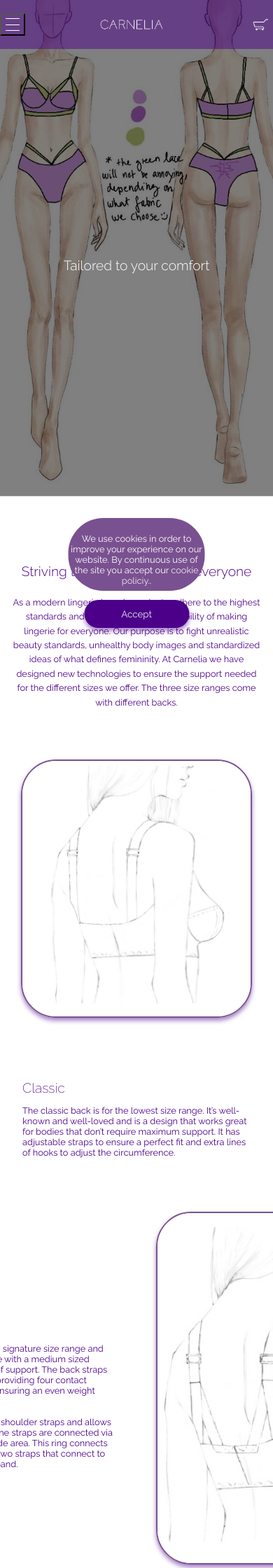
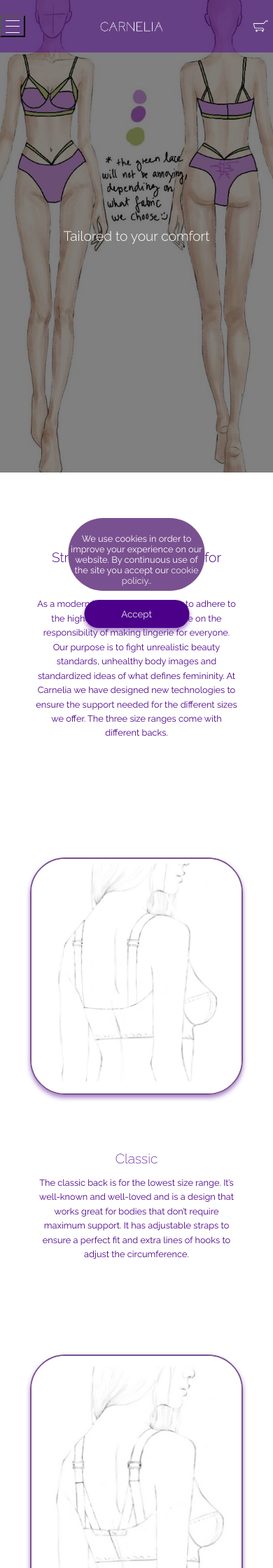
Before and after one commit to NiklasMiranda/Carnelia, a Flask app: page /responsibility/comfort in a window 390 px wide. Shown: the top 2240 px of the page at 70% size. Run offline with Flask 3, Linux system fonts and the light colour scheme.

Commit message:
Day 16. Most of the site is not adapted for mobile.

```diff
--- a/static/css/style.css
+++ b/static/css/style.css
@@ -420,7 +442,7 @@
     transform: scale(1.1);
   }
   .hero {
-    height: 50vh;
+    height: 80vh;
   }
 }
 /* Text block styling */
@@ -429,9 +451,11 @@
   text-align: center;
   animation: fadeIn 3s forwards;
   transform: translateY(20px);
-  display: flex; /* Tilføj denne linje */
-  justify-content: center; /* Tilføj denne linje */
-  align-items: center; /* Tilføj denne linje */
+  display: flex;
+  justify-content: center;
+  align-items: center;
+  margin-top: 150px;
+  margin-bottom: 150px;
 }
 
 .text-container {
@@ -448,6 +472,13 @@
   line-height: 1.6;
 }
 
+@media (max-width: 768px) {
+  .text-block {
+    padding: 50px;
+    margin-top: 30px;
+    margin-bottom: 30px;
+  }
+}
 /* Seasonal carousel styling */
 .carousel-container {
   width: 70%;
@@ -725,8 +756,9 @@
 
 .picture-text {
   flex: 0 0 40%;
-  max-width: 40%;
+  max-width: 100%;
   text-align: left;
+  line-height: 1.6;
 }
 
 .picture-section.reverse .picture-inner {
@@ -741,8 +773,13 @@
 }
 
 @media (max-width: 768px) {
+  .picture-section {
+    padding: 2rem 0rem;
+  }
   .picture-inner {
     flex-direction: column;
+    gap: 30px;
+    align-items: center;
   }
   .picture-img, .picture-text {
     flex: 0 0 100%;
@@ -751,37 +788,26 @@
   .picture-img {
     margin-bottom: 20px;
   }
-}
-.text-block {
-  padding: 50px 0;
-  background-color: #FFFFFF;
-}
-
-.image-container {
-  padding-top: 5%;
-}
-
-.contact-image {
-  width: 20%;
-  display: block;
-  margin: 0 auto;
-  height: auto;
-  border-radius: 50px;
-  box-shadow: 0 4px 10px rgba(76, 0, 138, 0.5);
-  background-color: #EEE7F1;
-  padding: 10 10;
-}
-
-@media (max-width: 768px) {
-  .text-container {
-    flex-direction: column;
+  .picture-img {
+    width: 100%;
+    height: auto;
+    max-width: 300px;
+    margin: 0 auto 20px;
   }
-  .text-content {
-    padding-right: 0;
-    padding-bottom: 30px;
+  .picture-text {
+    flex: 1 1 auto;
+    max-width: 100%;
+    text-align: center;
+    padding: 20px;
+  }
+  .picture-text button {
+    margin: 20px auto 0;
+  }
+  .picture-section.reverse .picture-inner {
+    flex-direction: column !important;
   }
 }
-/* Slider styling */
+/* Grid styling */
 .grid-container {
   display: grid;
   grid-template-columns: repeat(auto-fit, minmax(250px, 1fr));
@@ -1287,69 +1276,6 @@
 }
 
 /* Media size adaptation */
-/* Mobiltelefoner (op til 600px) */
-@media (max-width: 600px) {
-  body {
-    font-size: 0.8rem;
-  }
-  .navbar {
-    height: 60px;
-  }
-  .hero {
-    height: 80vh;
-  }
-  .shop-button, .view-button {
-    width: 100px;
-    padding: 8px 16px;
-  }
-  .text-block {
-    padding: 1rem;
-    height: auto;
-  }
-  .carousel-body {
-    padding: 50px;
-  }
-}
-/* Tablets (op til 768px) */
-@media (max-width: 768px) {
-  .navbar {
-    height: 70px;
-  }
-  .hero {
-    height: 90vh;
-  }
-  .shop-button, .view-button {
-    width: 120px;
-    padding: 9px 18px;
-  }
-  .text-block {
-    padding: 1rem;
-    height: auto;
-  }
-  .carousel-body {
-    padding: 75px;
-  }
-}
-/* Desktops og større skærme */
-@media (min-width: 769px) {
-  .navbar {
-    height: 75px;
-  }
-  .hero {
-    height: 100vh;
-  }
-  .shop-button, .view-button {
-    width: 150px;
-    padding: 10px 20px;
-  }
-  .text-block {
-    padding: 2rem;
-    height: 400px;
-  }
-  .carousel-body {
-    padding: 100px;
-  }
-}
 #cookie-popup {
   z-index: 15;
   display: none;
--- a/static/css/style.scss
+++ b/static/css/style.scss
@@ -439,7 +461,7 @@
     }
 
     .hero {
-        height: 50vh; // Reducer også hero-sektionens højde
+        height: 80vh; // Reducer også hero-sektionens højde
     }
 }
 
@@ -451,9 +473,11 @@
     text-align: center;
     animation: fadeIn 3s forwards;
     transform: translateY(20px);
-    display: flex;  /* Tilføj denne linje */
-    justify-content: center;  /* Tilføj denne linje */
-    align-items: center;  /* Tilføj denne linje */
+    display: flex;
+    justify-content: center;
+    align-items: center;
+    margin-top: 150px;
+    margin-bottom: 150px;
 }
 
 .text-container {
@@ -470,6 +494,13 @@
     line-height: 1.6;
 }
 
+@media (max-width: 768px) {
+    .text-block {
+        padding: 50px;
+        margin-top: 30px;  // Tilføjer luft over text-block
+        margin-bottom: 30px;  // Tilføjer luft under text-block
+    }
+}
 
 /* Seasonal carousel styling */
 
@@ -760,8 +791,9 @@
 
 .picture-text {
     flex: 0 0 40%;
-    max-width: 40%;
+    max-width: 100%;
     text-align: left;
+    line-height: 1.6;
 }
 
 .picture-section.reverse .picture-inner {
@@ -776,8 +808,14 @@
 }
 
 @media (max-width: 768px) {
+    .picture-section {
+        padding: 2rem 0rem;
+    }
+
     .picture-inner {
         flex-direction: column;
+        gap: 30px;
+        align-items: center;
     }
 
     .picture-img, .picture-text {
@@ -788,41 +826,31 @@
     .picture-img {
         margin-bottom: 20px;
     }
-}
 
-
-.text-block {
-    padding: 50px 0;
-    background-color: #FFFFFF;
-}
-
-.image-container {
-    padding-top: 5%;
-}
-
-.contact-image {
-    width: 20%;
-    display: block;
-    margin: 0 auto;
-    height: auto;
-    border-radius: 50px;
-    box-shadow: 0 4px 10px rgba(76, 0, 138, 0.5);
-    background-color: #EEE7F1;
-    padding: 10 10;
-}
-
-@media (max-width: 768px) {
-    .text-container {
-        flex-direction: column;
+    .picture-img {
+        width: 100%;
+        height: auto;
+        max-width: 300px;
+        margin: 0 auto 20px;
     }
 
-    .text-content {
-        padding-right: 0;
-        padding-bottom: 30px;
+    .picture-text {
+        flex: 1 1 auto;
+        max-width: 100%;
+        text-align: center;
+        padding: 20px;
+    }
+
+    .picture-text button {
+        margin: 20px auto 0;
+    }
+
+    .picture-section.reverse .picture-inner {
+        flex-direction: column !important;
     }
 }
 
-/* Slider styling */
+/* Grid styling */
 
 .grid-container {
     display: grid;
@@ -1357,84 +1352,7 @@
 
 /* Media size adaptation */
 
-/* Mobiltelefoner (op til 600px) */
-@media (max-width: 600px) {
-    body {
-        font-size: 0.8rem;
-    }
 
-    .navbar {
-        height: 60px;
-    }
-
-    .hero {
-        height: 80vh;
-    }
-
-    .shop-button, .view-button {
-        width: 100px;
-        padding: 8px 16px;
-    }
-
-    .text-block {
-        padding: 1rem;
-        height: auto;
-    }
-
-    .carousel-body {
-        padding: 50px;
-    }
-}
-
-/* Tablets (op til 768px) */
-@media (max-width: 768px) {
-    .navbar {
-        height: 70px;
-    }
-
-    .hero {
-        height: 90vh;
-    }
-
-    .shop-button, .view-button {
-        width: 120px;
-        padding: 9px 18px;
-    }
-
-    .text-block {
-        padding: 1rem;
-        height: auto;
-    }
-
-    .carousel-body {
-        padding: 75px;
-    }
-}
-
-/* Desktops og større skærme */
-@media (min-width: 769px) {
-    .navbar {
-        height: 75px;
-    }
-
-    .hero {
-        height: 100vh;
-    }
-
-    .shop-button, .view-button {
-        width: 150px;
-        padding: 10px 20px;
-    }
-
-    .text-block {
-        padding: 2rem;
-        height: 400px;
-    }
-
-    .carousel-body {
-        padding: 100px;
-    }
-}
 
 #cookie-popup {
     z-index: 15;
--- a/templates/base.html
+++ b/templates/base.html
@@ -23,7 +23,6 @@
                 <a href="{{ url_for('shop') }}">Shop</a>
                 <div class="dropdown-content">
                     <a href="{{ url_for('shop') }}">Go to shop</a>
-                    <a href="{{ url_for('find_your_size') }}">Find your size</a>
                 </div>
             </div>
             <div class="dropdown">
@@ -52,7 +51,6 @@
         <div class="mobile-menu" id="mobile-menu">
             <a href="{{ url_for('home') }}">Home</a>
             <a href="{{ url_for('shop') }}">Shop</a>
-            <a href="{{ url_for('find_your_size') }}">Find your size</a>
             <a href="{{ url_for('brand_community') }}">Community</a>
             <a href="{{ url_for('brand_purpose') }}">Purpose</a>
             <a href="{{ url_for('responsibility_comfort') }}">Comfort</a>
@@ -89,7 +87,6 @@
                 <h3>Shopping</h3>
                 <ul>
                     <li><a href="{{ url_for('shop') }}">Shop</a></li>
-                    <li><a href="#">Find your size</a></li>
                 </ul>
             </div>
 
--- a/templates/index.html
+++ b/templates/index.html
@@ -21,7 +21,7 @@
             <div class="text-content">
                 <p class="animated-text">Carnelia represents a new way of crafting lingerie, offering a more inclusive and comfortable design. The core of lingerie is making people feel beautiful, confident, and at ease in their body. This goes beyond their size, gender, or how they define their femininity.</p>
             </div>
-            <button type="submit" class="shop-button">Contact</button>
+            <a href="{{ url_for('contact') }}" class="shop-button">Contact</a>
         </div>
     </section>
     <div class="carousel-container">
@@ -98,7 +98,6 @@
             <p>
                 Today, to achieve lingerie’s main purpose, a change is needed. At Carnelia, we call this change Modern Lingerie. From social gatherings to brand operations, follow our journey towards our goal.
             </p>
-            <button type="submit" class="shop-button">Discover</button>
         </div>
     </section>
     <section>
```
Also changed, not shown: other parts of static/css/style.css (+46 -61 lines), other parts of static/css/style.scss (+48 -59 lines), 1 other file.
